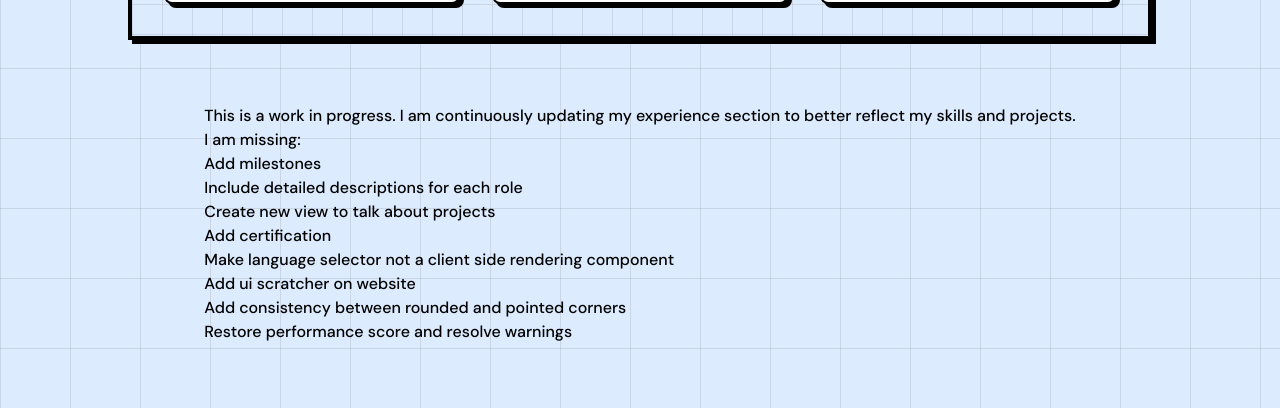
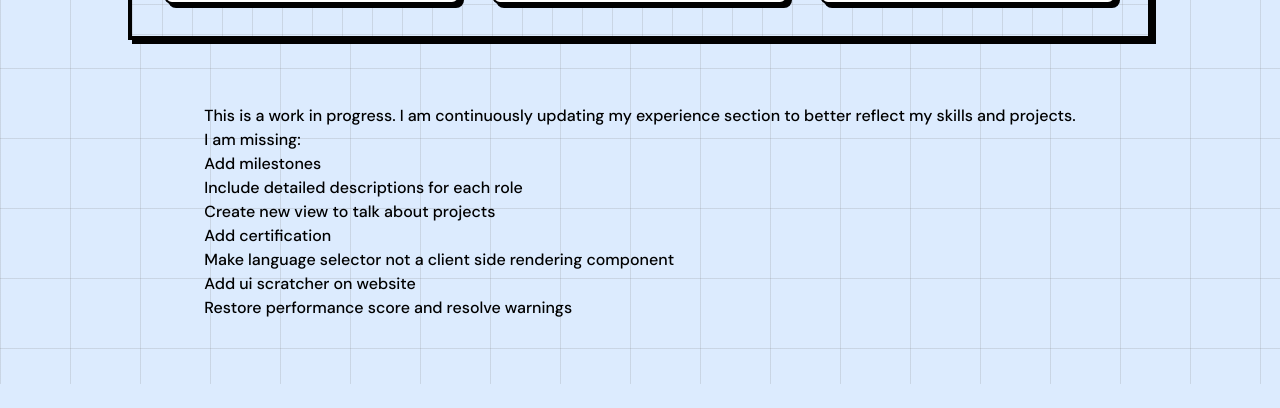
Before and after one commit to AyanoNK/ayano.dev, an Astro site: page /en in a window 1280 px wide. Shown: the part 4622-5030 px from the top of the page. After the commit the page ends 5006 px from the top, so only its background shows below. Built offline with nearby package versions, Linux system fonts and the light colour scheme; Astro itself is replaced by a stand-in of ours.

Commit message:
remove done todo

```diff
--- a/src/modules/IndexShared.astro
+++ b/src/modules/IndexShared.astro
@@ -41,7 +41,6 @@ const t = useTranslations(lang);
       <li>Add certification</li>
       <li>Make language selector not a client side rendering component</li>
       <li>Add ui scratcher on website</li>
-      <li>Add consistency between rounded and pointed corners</li>
       <li>Restore performance score and resolve warnings</li>
     </ul>
   </div>
```
